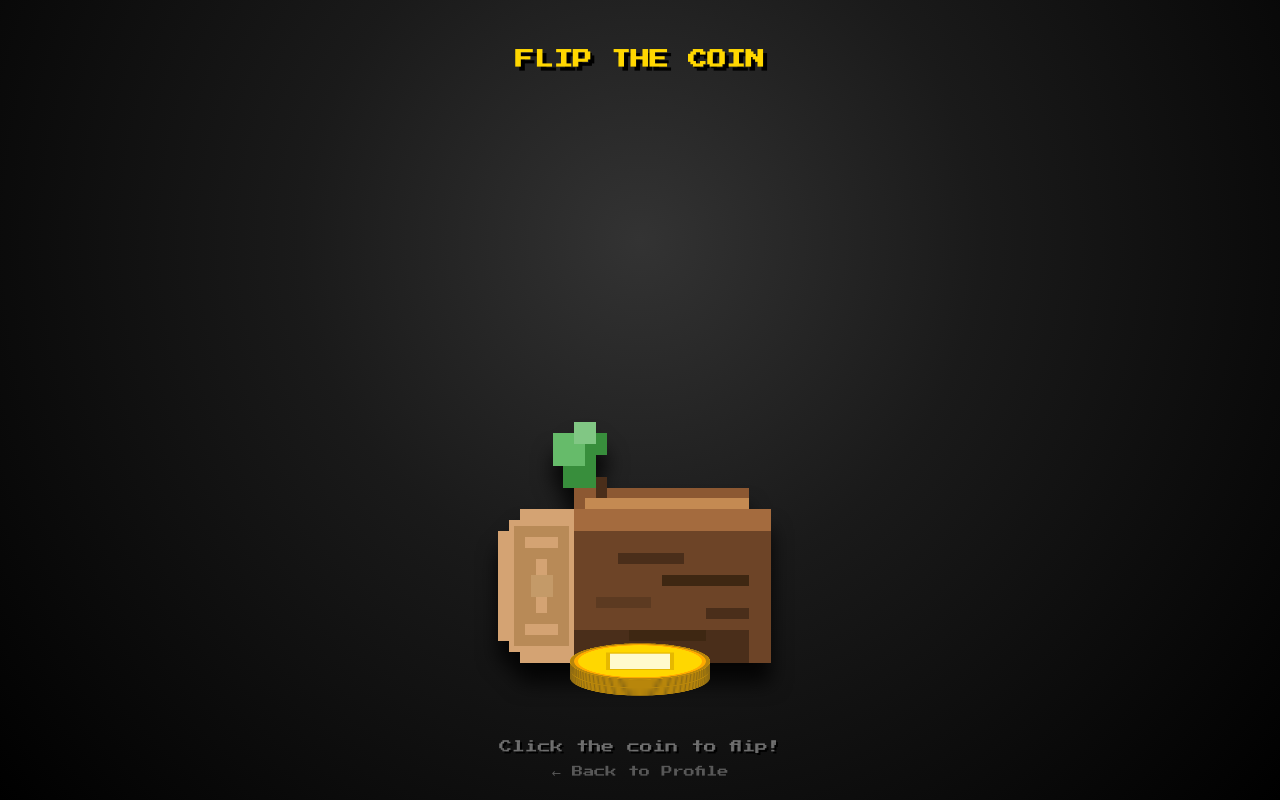
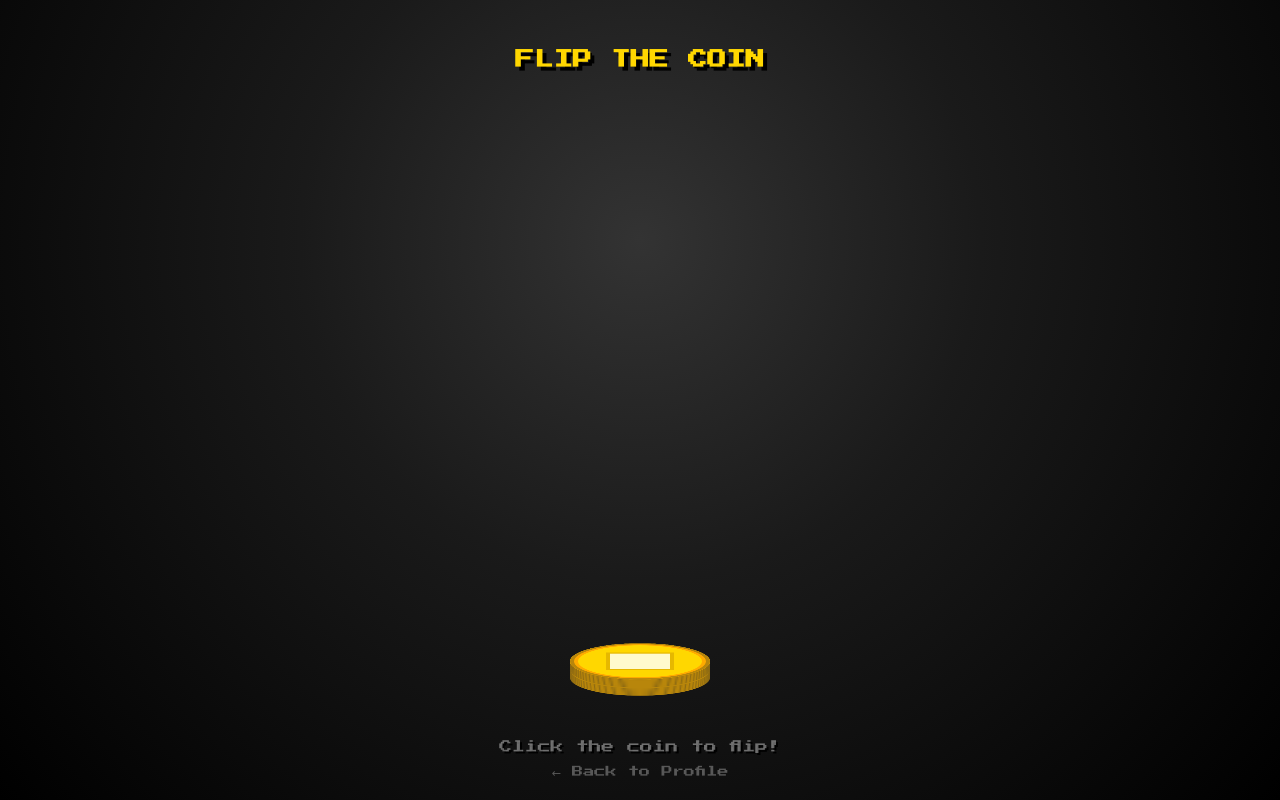
Before and after one commit to mariosumali/mariosumali, a plain HTML site: page coin/index.html in a window 1280 px wide. Shown: the top 800 px of the page. Drawn offline with Linux system fonts and the light colour scheme.

Commit message:
style(coin): Remove pixel log table

```diff
--- a/coin/index.html
+++ b/coin/index.html
@@ -285,21 +285,6 @@
       transform: rotateX(180deg) translateZ(9px);
     }
 
-    /*
-       Pixel Art Log Table Surface
-    */
-    .table-surface {
-      position: absolute;
-      top: 50%;
-      left: 50%;
-      /* Position under the coin resting point */
-      transform: translate(-50%, -20px);
-      width: 350px;
-      height: 350px;
-      z-index: 1;
-      filter: drop-shadow(0px 20px 10px rgba(0, 0, 0, 0.8));
-    }
-
     .result-popup {
       position: absolute;
       top: 50%;
@@ -405,53 +390,6 @@
   <div class="coin-container">
     <div class="scene-wrapper">
 
-      <!-- Pixel Art Log Table -->
-      <svg class="table-surface" viewBox="0 0 32 32" preserveAspectRatio="xMidYMid meet" shape-rendering="crispEdges">
-        <!-- We will construct a horizontal log facing left/right like the reference -->
-        <!-- Bark Body Base (Darker) -->
-        <rect x="10" y="10" width="18" height="14" fill="#6d4427" />
-
-        <!-- Bark Top Highlight (Lighter) -->
-        <rect x="10" y="8" width="16" height="3" fill="#8c5832" />
-        <rect x="10" y="10" width="18" height="2" fill="#a46b3e" />
-        <rect x="11" y="9" width="15" height="1" fill="#c48a52" />
-
-        <!-- Bark Dark Shading (Bottom) -->
-        <rect x="10" y="21" width="16" height="3" fill="#4a2e1a" />
-
-        <!-- Log Face (Left side circle) Base -->
-        <!-- Approximating a circle in 14x14 grid -->
-        <rect x="4" y="11" width="6" height="12" fill="#d4a373" />
-        <rect x="5" y="10" width="4" height="1" fill="#d4a373" />
-        <rect x="5" y="23" width="4" height="1" fill="#d4a373" />
-        <rect x="3" y="12" width="1" height="10" fill="#d4a373" />
-        <rect x="9" y="10" width="1" height="14" fill="#d4a373" /> <!-- overlap with bark -->
-
-        <!-- Log Face Rings -->
-        <!-- Outer Ring -->
-        <rect x="5" y="12" width="4" height="10" fill="none" stroke="#b88a57" stroke-width="1" />
-        <!-- Inner Ring -->
-        <rect x="6" y="14" width="2" height="6" fill="none" stroke="#b88a57" stroke-width="1" />
-        <!-- Center core -->
-        <rect x="6" y="16" width="2" height="2" fill="#c49a68" />
-
-        <!-- Bark details (Horizontal lines) -->
-        <rect x="14" y="14" width="6" height="1" fill="#4a2e1a" />
-        <rect x="18" y="16" width="8" height="1" fill="#3e2712" />
-        <rect x="12" y="18" width="5" height="1" fill="#5c3a21" />
-        <rect x="22" y="19" width="4" height="1" fill="#4a2e1a" />
-        <rect x="15" y="21" width="7" height="1" fill="#3e2712" />
-
-        <!-- The Leaf (Sprouting from top) -->
-        <!-- Stem -->
-        <rect x="12" y="7" width="1" height="2" fill="#4a2e1a" />
-        <!-- Leaf Bottom/Dark -->
-        <rect x="9" y="4" width="3" height="4" fill="#388e3c" />
-        <rect x="11" y="3" width="2" height="2" fill="#388e3c" />
-        <!-- Leaf Top/Light -->
-        <rect x="8" y="3" width="3" height="3" fill="#66bb6a" />
-        <rect x="10" y="2" width="2" height="2" fill="#81c784" />
-      </svg>
 
       <div class="coin" id="coin" onclick="flipCoin()">
         <div class="coin-edge">
```
